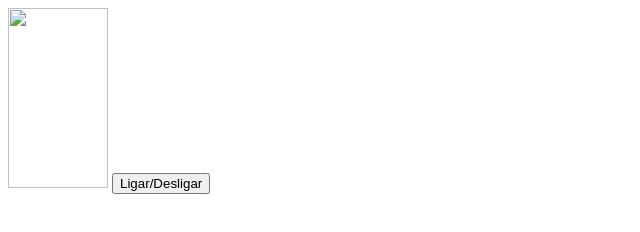
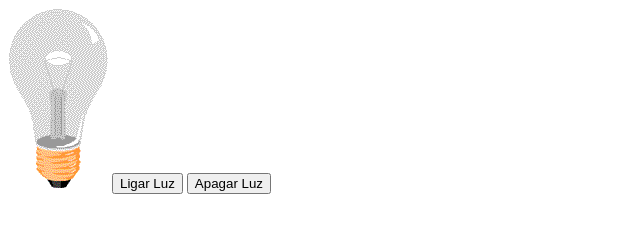
Before and after one commit to RenBio/Bolsa-Futuro-Digital-II, a plain HTML site: page problema9.html in a window 1280 px wide. Shown: the whole page, without its empty margins (0-640 px from the left). Drawn offline with Linux system fonts and the light colour scheme.

Commit message:
Add files via upload

```diff
--- a/problema9.html
+++ b/problema9.html
@@ -6,17 +6,13 @@
 
 <body>
 
-<img id="lampada" src="pic_bulboff" width="100" height="180">
-<button onclick="alternarImagem()">Ligar/Desligar</button>
-<script>
-function alternarImagem() {
-  var imagem = document.getElementById("pic_bulboff");
-  if (imagem.src.match("pic_bulboff")) {
-    imagem.src = "pic_bulbon";
-  } else {
-    imagem.src = "pic_bulbon";}
-}
-</script>
+
+
+<img id="lampada" src="pic_bulboff.gif" style="width:100px; height:180px;">
+<button onclick="document.getElementById('lampada').src = 'pic_bulbon.gif'">Ligar Luz</button>
+<button onclick="document.getElementById('lampada').src='pic_bulboff.gif'">Apagar Luz</button>
+
+
 
 
 
```
Also changed, not shown: pic_bulboff.gif (added), pic_bulbon.gif (added).
